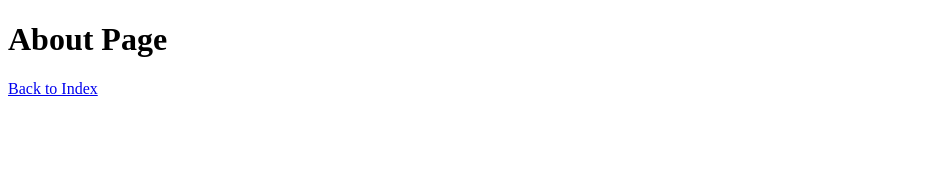
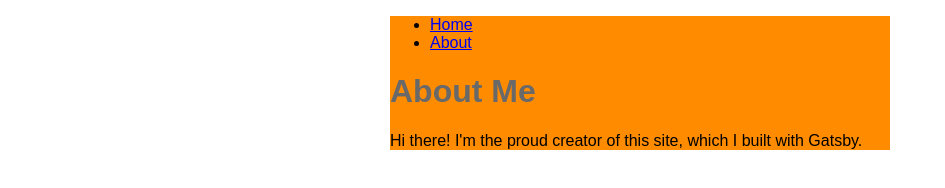
Before and after one commit to 10035/k-website-gatsby, a Gatsby site: page /about in a window 1280 px wide. Shown: the whole page, without its empty margins (0-945 px from the left). Built offline with nearby package versions, Linux system fonts and the light colour scheme; Gatsby itself is replaced by a stand-in of ours.

Commit message:
add react component layout

```diff
--- /dev/null
+++ b/src/components/layout.js
@@ -0,0 +1,38 @@
+import * as React from 'react'
+import { Link } from 'gatsby'
+import {
+  container,
+  heading,
+  navLinks,
+  navLinkItem,
+  navLinkText
+} from './layout.module.css'
+
+const Layout = ({ pageTitle, children }) => {
+  return (
+    <div className={container}>
+      <title>{pageTitle}</title>
+      <nav>
+        <ul className={navLinks}>
+          <li className={navLinkItem}>
+            <Link to="/" className={navLinkText}>
+              Home
+            </Link>
+          </li>
+          <li className={navLinkItem}>
+            <Link to="/about" className={navLinkText}>
+              About
+            </Link>
+          </li>
+        </ul>
+      </nav>
+      <main>
+        <h1 className={heading}>{pageTitle}</h1>
+        {children}
+      </main>
+    </div>
+  )
+}
+
+
+export default Layout
--- /dev/null
+++ b/src/components/layout.module.css
@@ -0,0 +1,18 @@
+.container {
+  margin: auto;
+  max-width: 500px;
+  font-family: sans-serif;
+  background-color: darkorange;
+}
+
+.heading {
+  color: dimgray;
+}
+
+.nav-link-item {
+  padding-right: 2rem;
+}
+
+.nav-link-text {
+  color: black;
+}
--- a/src/pages/about.js
+++ b/src/pages/about.js
@@ -1,12 +1,11 @@
 import * as React from 'react'
-import { Link } from 'gatsby'
+import Layout from '../components/layout'
 
 const AboutPage = () => {
   return (
-    <main>
-      <h1>About Page</h1>
-      <Link to="/">Back to Index</Link>
-    </main>
+    <Layout pageTitle="About Me">
+      <p>Hi there! I'm the proud creator of this site, which I built with Gatsby.</p>
+    </Layout>
   )
 }
 
```
Also changed, not shown: src/pages/index.js (+5 -8 lines).
